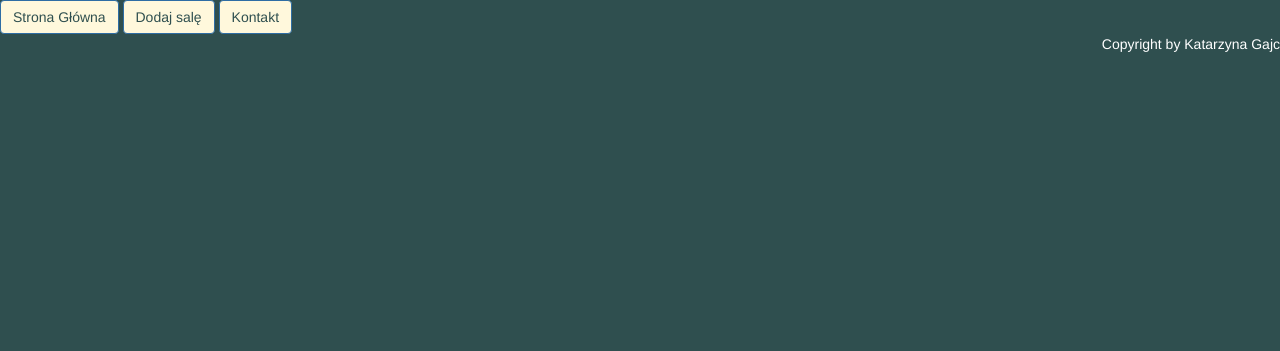
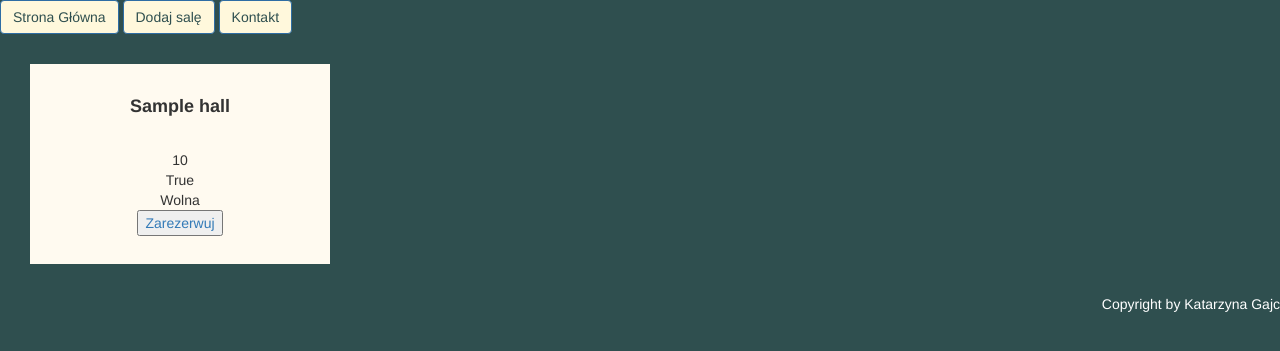
Before and after one commit to KatarzynaMariaElzbieta/Rezerwacja--sal, a Django app: page / in a window 1280 px wide. Shown: the top 351 px of the page. Run offline with Django 3.2, Linux system fonts and the light colour scheme; tables that the repository leaves empty hold one stand-in row (values such as "Sample post"); some libraries are stand-ins or nearby versions.

Commit message:
rezerwacje

```diff
--- a/Rezerwacja_Sal/settings.py
+++ b/Rezerwacja_Sal/settings.py
@@ -76,11 +76,11 @@ WSGI_APPLICATION = 'Rezerwacja_Sal.wsgi.application'
 
 DATABASES = {
     'default': {
-        'HOST': '127.0.0.1',
-        'NAME': 'hall_reservation',
+        'HOST': 'localhost',
+        'NAME': 'reservation',
         'ENGINE': 'django.db.backends.postgresql_psycopg2',
         'USER': 'postgres',
-        'PASSWORD': 'coderslab',
+        'PASSWORD': 'postgres',
     }
 }
 
--- a/Rezerwacja_Sal/urls.py
+++ b/Rezerwacja_Sal/urls.py
@@ -16,12 +16,15 @@ Including another URLconf
 from django.contrib import admin
 from django.urls import path
 
-from hall_reservation.views import glowna, NewRoom, ModifyRoom
+from hall_reservation.views import glowna, NewRoom, ModifyRoom, BookRoom
 
 urlpatterns = [
     path('admin/', admin.site.urls),
     path('', glowna),
     path('room/new', NewRoom.as_view(), name='new_room'),
     path('room/modify/<int:id>', ModifyRoom.as_view(), name='new_room'),
+    # path('room/delete/<int:id>', Delete.as_view(), name='delete_room'),
+    # path('room/<int:id>', RoomInfo.as_view(), name='info_room'),
+    path('reservation/<int:id>', BookRoom.as_view(), name='book_room'),
 
 ]
--- a/hall_reservation/models.py
+++ b/hall_reservation/models.py
@@ -1,9 +1,19 @@
 from django.db import models
 
 # Create your models here.
+from django.db.models import DO_NOTHING
 
 
 class Hall(models.Model):
     name = models.CharField(max_length=64)
     seats = models.IntegerField()
     projector = models.BooleanField()
+
+
+class Reservation(models.Model):
+    date = models.DateTimeField()
+    hall_id = models.ForeignKey('Hall', on_delete=DO_NOTHING)
+    comment = models.TextField()
+
+    class Meta:
+        unique_together = ('date', 'hall_id')
--- a/hall_reservation/static/css/new_style.css
+++ b/hall_reservation/static/css/new_style.css
@@ -23,3 +23,18 @@ label {
 select, input {
     text-align: center;
 }
+
+.list_block {
+    background-color: floralwhite;
+    width: 30rem;
+    height: 20rem;
+    margin: 3rem;
+    display: inline-block;
+    text-align: center;
+}
+
+.hall_title {
+    margin: inherit;
+    font-size: large;
+    font-weight: bolder;
+}
--- /dev/null
+++ b/hall_reservation/templates/main_page.html
@@ -0,0 +1,13 @@
+{% extends 'index.html' %}
+
+{% block content %}
+    {% for hall in hall_list %}
+    <div class="list_block">
+        <div class="hall_title">{{hall.name}}</div>
+        <div>{{hall.seats}}</div>
+        <div>{{hall.projector}}</div>
+        <div>{% if hall.id in reservation.id %}Zarezerwowana {% else %}Wolna{% endif %}</div>
+        <a href="reservation/{{hall.id}}"><button>Zarezerwuj</button></a>
+    </div>
+    {% endfor %}
+{% endblock %}
--- a/hall_reservation/views.py
+++ b/hall_reservation/views.py
@@ -1,14 +1,26 @@
+import datetime
+
+from django.core.exceptions import ValidationError
 from django.shortcuts import render
 from django.views import View
+from importlib_resources._common import _
 
-from hall_reservation.models import Hall
+from hall_reservation.forms import BookForm
+from hall_reservation.models import Hall, Reservation
 
 
 # Create your views here.
 
 def glowna(request):
     """Widok strony głównej"""
-    return render(request, 'index.html', {})
+    all_hall = Hall.objects.all()
+    reservations = Reservation.objects.filter(date=datetime.date.today())
+    reserved_today = [book.id for book in reservations]
+    reservations = Reservation.objects.all()
+    for i in reservations:
+        print('rp')
+        print(i.date)
+    return render(request, 'main_page.html', {'hall_list': all_hall, 'reservations': reserved_today})
 
 
 class NewRoom(View):
@@ -49,6 +61,34 @@ class ModifyRoom(View):
             room.projector = request.POST.get("projector")
             room.save()
             return render(request, 'modify-hall-form.html', {'modify': 'Yes'})
-
         except:
             return render(request, 'modify-hall-form.html', {'modify': 'No'})
+
+
+class BookRoom(View):
+    """Klasa dodająca rezerwująca sale."""
+
+    def get(self, request, id):
+        """Formularz rezerwacji sali"""
+        room = Hall.objects.get(id=id)
+        form = BookForm()
+        return render(request, 'new-book-form.html', {'room': room, 'form': form})
+
+    def post(self, request, id):
+        """Funkcja odczytuje z formularza i zapisuje dane nowej rezerwacji sali do bazy"""
+        try:
+            print(id)
+            reservation = Reservation.objects.create(
+                date=datetime.date.today(),
+                hall_id=1,
+                comment='jakis teskt sztywno'
+            )
+            print(reservation)
+            return render(request, 'new-book-form.html', {'added': 'Yes'})
+        except:
+            return render(request, 'new-book-form.html', {'added': 'No'})
+
+        #     reservation = Reservation.object.create(
+        #         date=request.POST.get("date"),
+        #         hall_id=id,
+        #         comment=request.POST.get("comment"))
```
Also changed, not shown: hall_reservation/templates/new-book-form.html (added, +15 -0 lines), pyproject.toml (added, +14 -0 lines), 1 other file.
